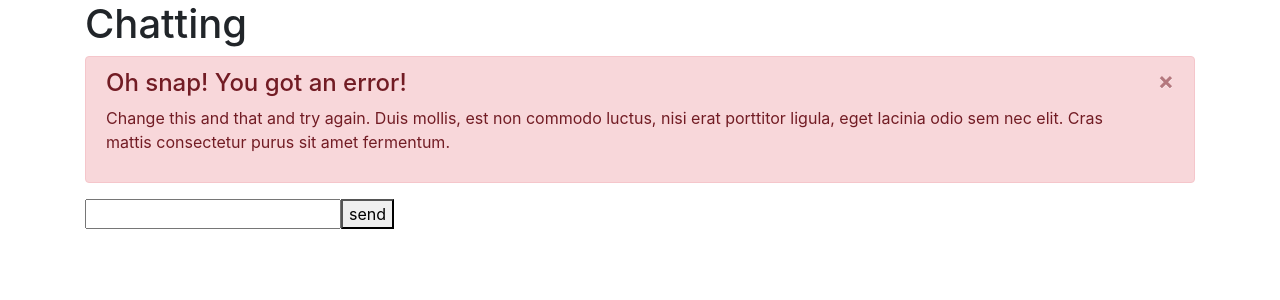
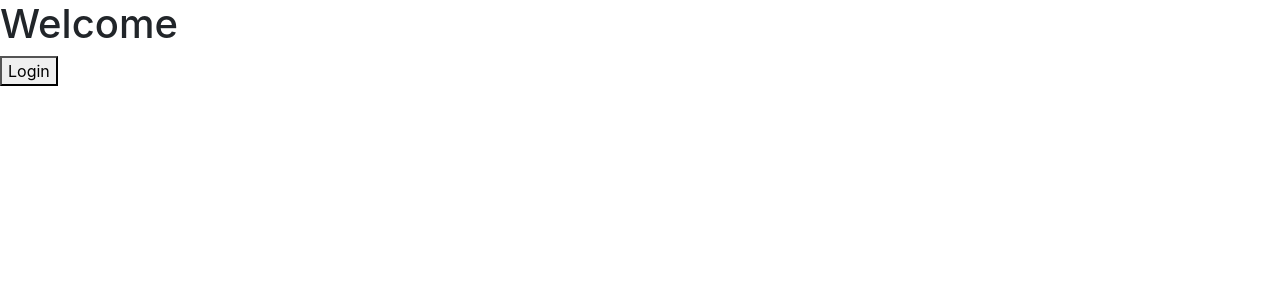
Before and after one commit to BigHugJ/inti-Tire, a React (Create React App) app: page / in a window 1280 px wide. Shown: the top 300 px of the page. Built offline with nearby package versions, Linux system fonts and the light colour scheme.

Commit message:
added login

```diff
--- /dev/null
+++ b/src/LoginControl.js
@@ -0,0 +1,40 @@
+import React, {Component} from 'react'
+import Chat from './Chat';
+
+function LoginButton(props) {
+    return (
+        <div>
+        <h1>Welcome</h1>
+        <button onClick={props.onClick}>
+        Login
+        </button></div>
+    );
+}
+
+class LoginControl extends React.Component {
+    handleLoginClick = this.handleLoginClick.bind(this);
+    state = {isLoggedIn: false};
+
+    handleLoginClick() {
+        this.setState({isLoggedIn: true});
+    };
+
+    render() {
+        const loginStatus = this.state.isLoggedIn;
+        let page;
+
+        if (!loginStatus)
+            page = <LoginButton onClick={this.handleLoginClick} />
+        else
+            page = <Chat />
+
+        return (
+            <div>
+                {page}
+            </div>
+
+        )
+    }
+}
+
+export default LoginControl;
--- a/src/index.js
+++ b/src/index.js
@@ -1,5 +1,5 @@
 import ReactDOM from 'react-dom'
-import App from './App'
+import LoginControl from './LoginControl'
 import 'bootstrap/dist/css/bootstrap.min.css';
 
-ReactDOM.render(<App />, document.getElementById('root'))
+ReactDOM.render(<LoginControl />, document.getElementById('root'))
```
Also changed, not shown: src/Chat.js (renamed from src/App.js).
